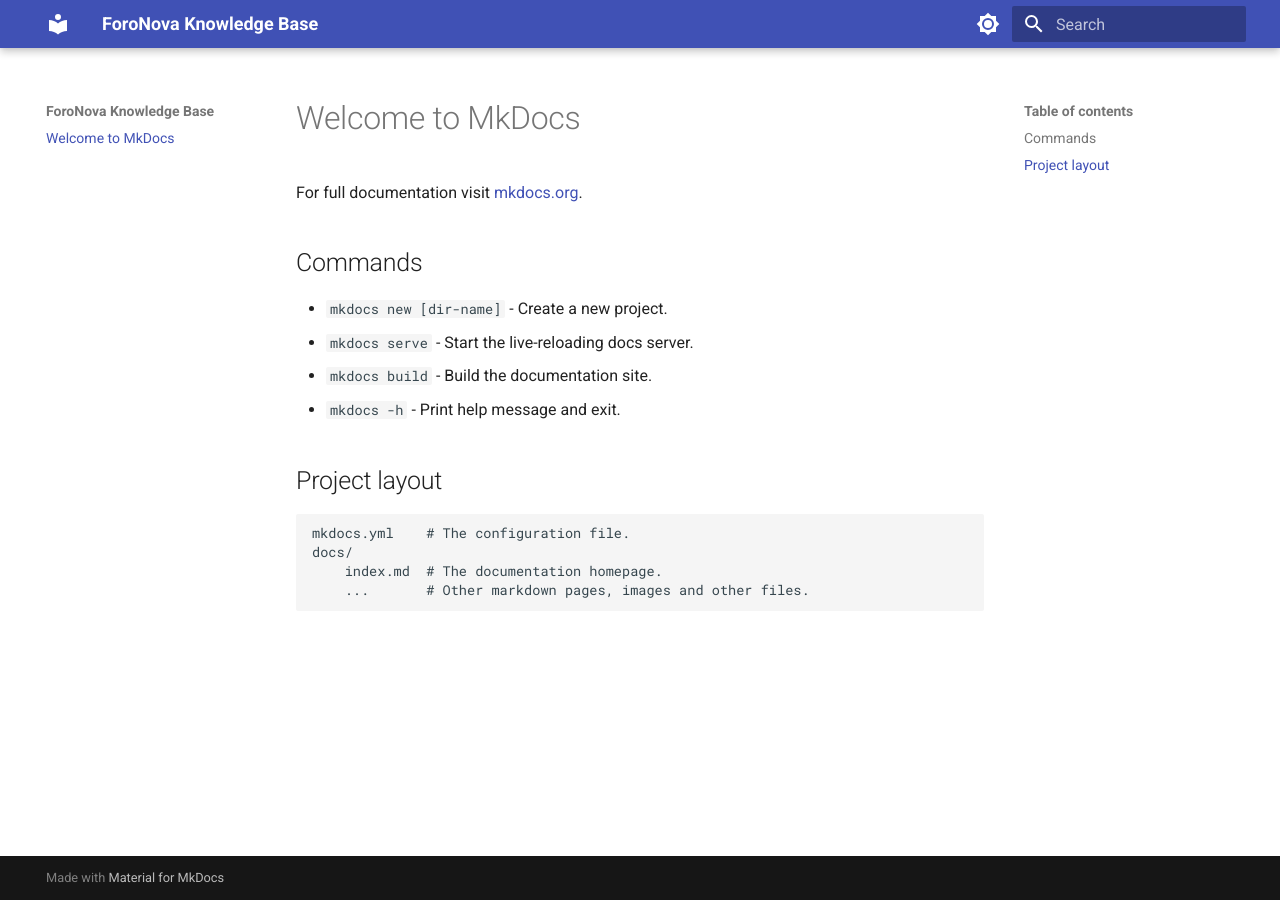
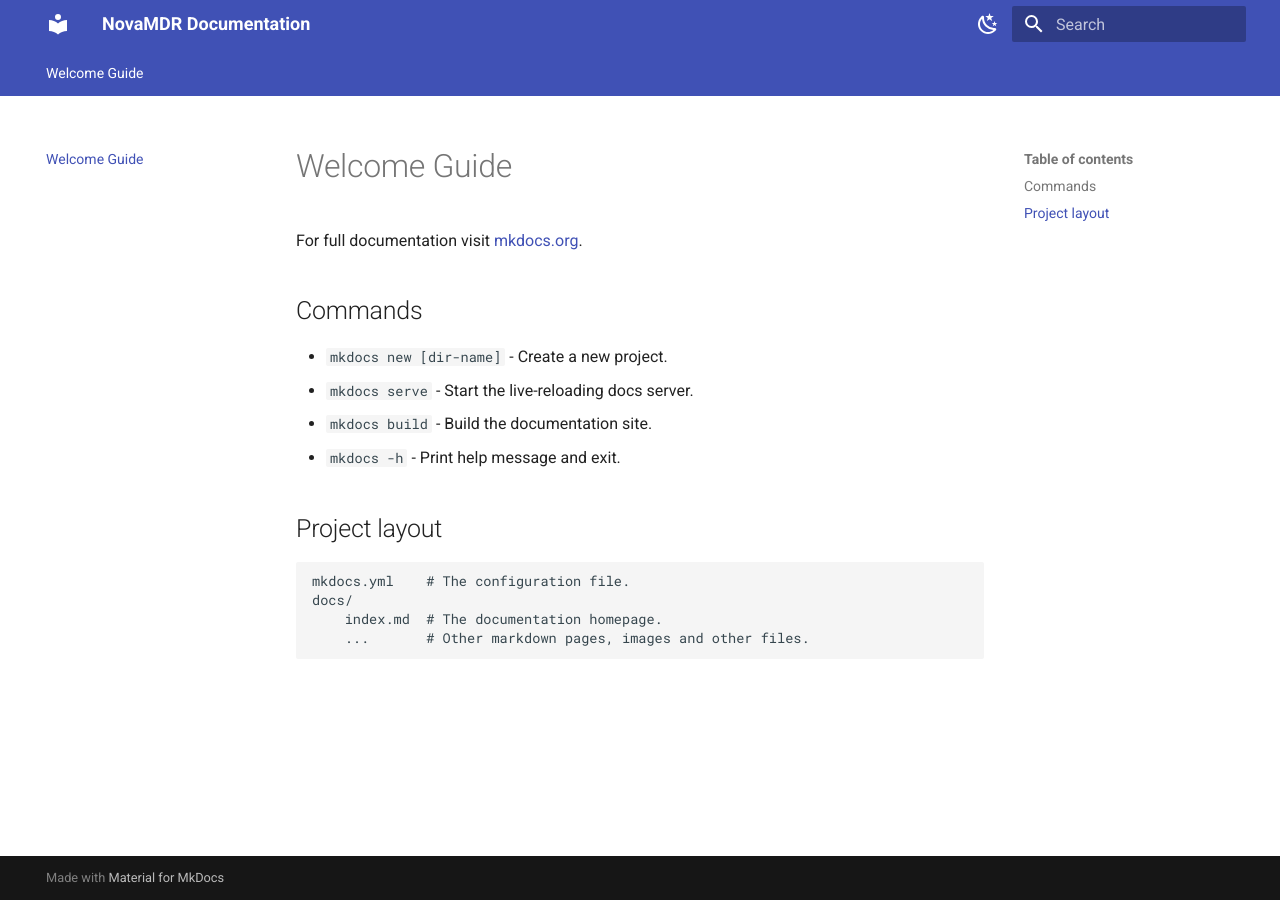
Before and after one commit to guxianggao/forenova-docs, an MkDocs documentation site: the page built from docs/index.md, in a window 1280 px wide. Built offline with MkDocs 1.6.1 and Material for MkDocs 9.7.7, drawn with Linux system fonts in a browser that asks for light colours.

Commit message:
update some palette

```diff
--- a/docs/index.md
+++ b/docs/index.md
@@ -1,4 +1,4 @@
-# Welcome to MkDocs
+# Welcome Guide
 
 For full documentation visit [mkdocs.org](https://www.mkdocs.org).
 
--- a/mkdocs.yml
+++ b/mkdocs.yml
@@ -1,16 +1,19 @@
-site_name: ForoNova Knowledge Base
+site_name: NovaMDR Documentation
+
 theme:
   name: material
+  features:
+    - navigation.tabs
 
   palette:
     # Palette toggle for light mode
     - scheme: default
       toggle:
-        icon: material/brightness-7
+        icon: material/weather-night
         name: Switch to dark mode
 
     # Palette toggle for dark mode
     - scheme: slate
       toggle:
-        icon: material/brightness-4
+        icon: material/weather-sunny
         name: Switch to light mode
```
